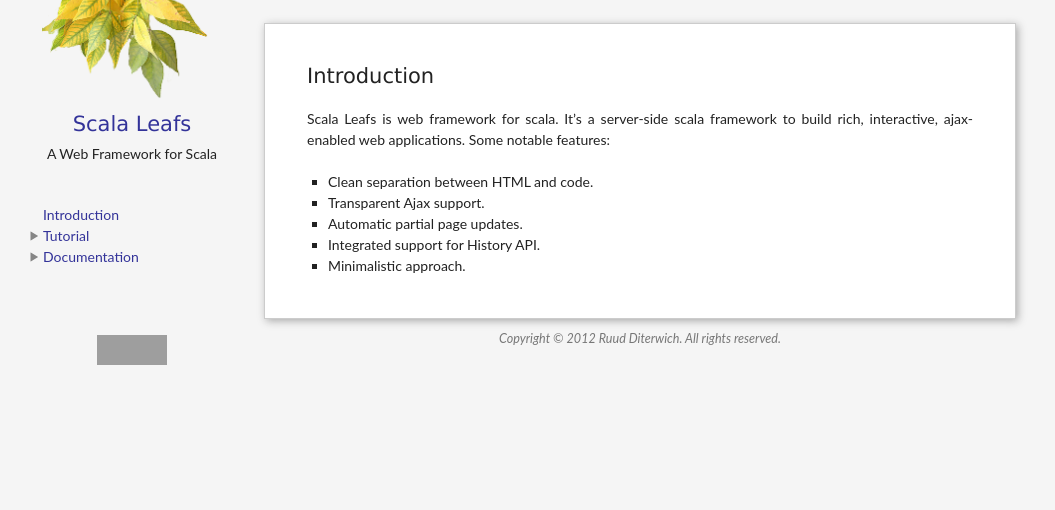
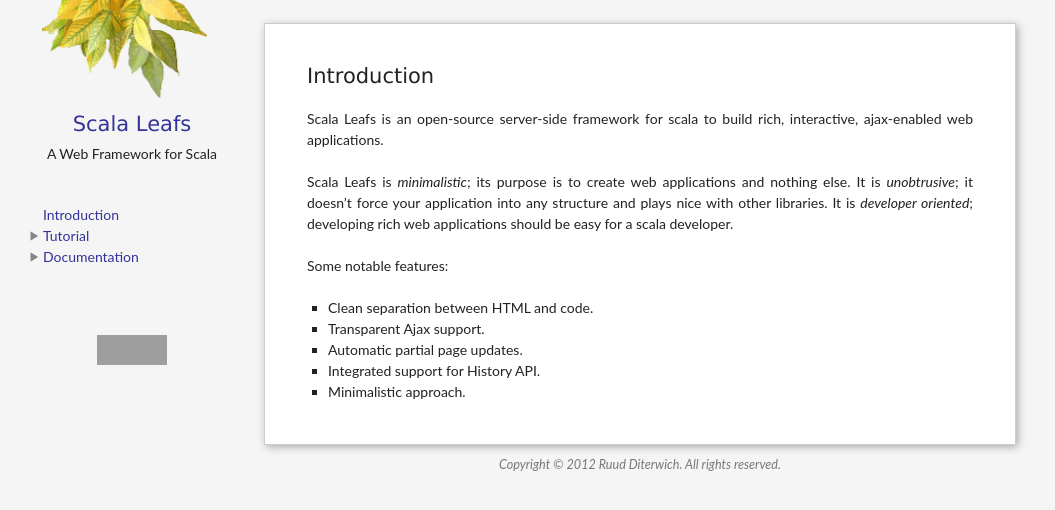
Before and after one commit to scalastuff/scalaleafs, a Jekyll site: the page built from index.md, in a window 1280 px wide. Shown: the top 510 px of the page, without its empty margins (0-1055 px from the left). Built offline with Jekyll 4.4.1, drawn with Linux system fonts in a browser that asks for light colours; grey boxes are pictures that could not be loaded.

Commit message:
Updated index.md

```diff
--- a/index.md
+++ b/index.md
@@ -3,7 +3,11 @@ title: Introduction
 layout: default
 ---
 
-Scala Leafs is web framework for scala. It's a server-side scala framework to build rich, interactive, ajax-enabled web applications. Some notable features:
+Scala Leafs is an open-source server-side framework for scala to build rich, interactive, ajax-enabled web applications.
+
+Scala Leafs is *minimalistic*; its purpose is to create web applications and nothing else. It is *unobtrusive*; it doesn't force your application into any structure and plays nice with other libraries. It is *developer oriented*; developing rich web applications should be easy for a scala developer.
+
+Some notable features:
 
 - Clean separation between HTML and code.
 - Transparent Ajax support.
```
